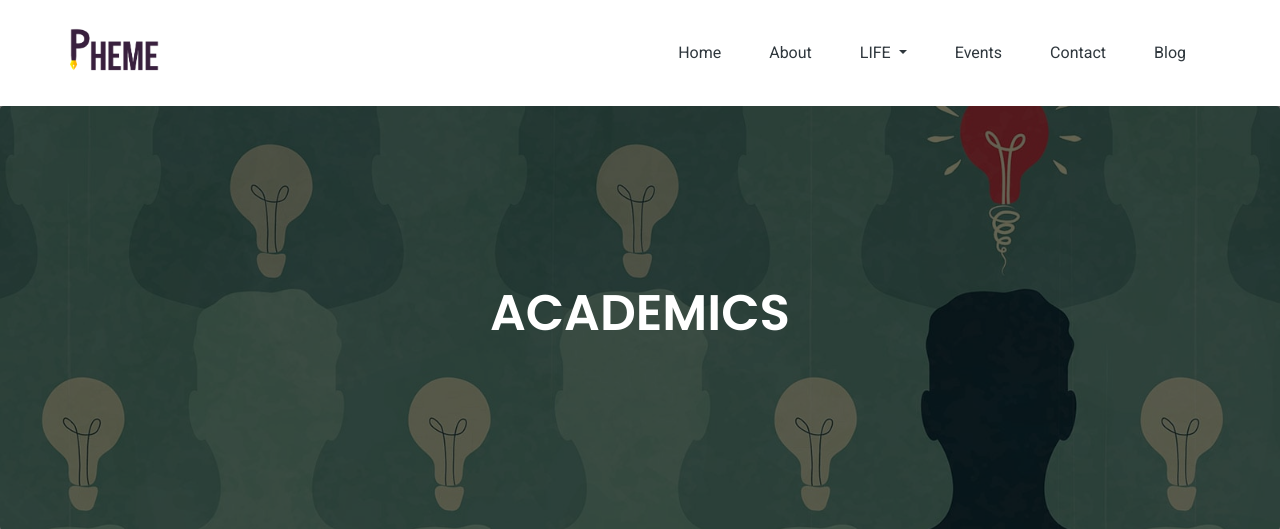
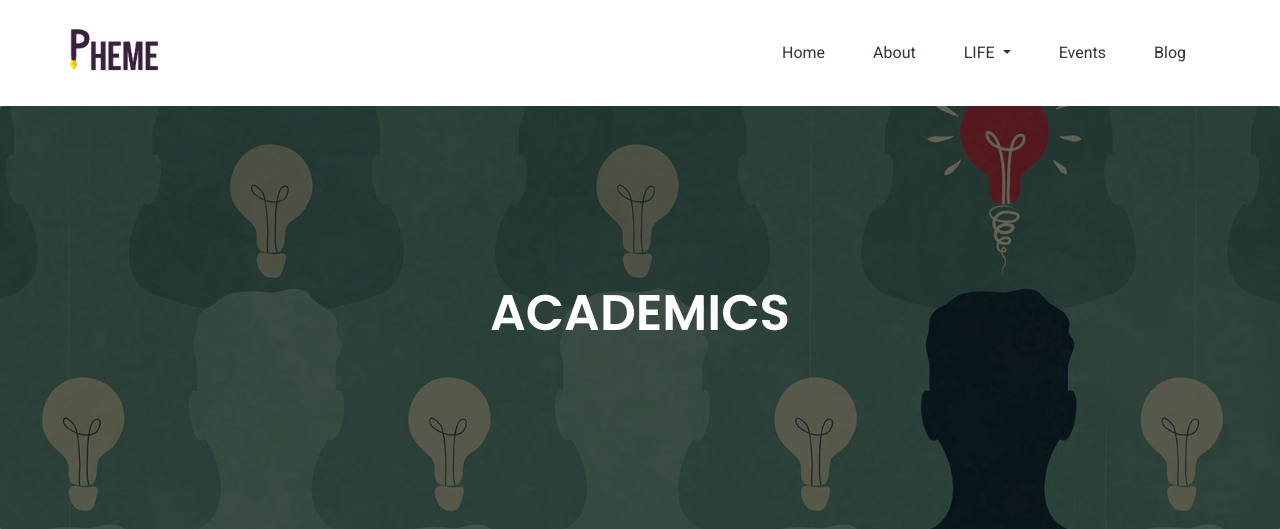
Before and after one commit to SanidhyaJohri/Pheme-Website, a Django app: page /Acads in a window 1280 px wide. Shown: the top 529 px of the page. Run offline with Django 3.2, Linux system fonts and the light colour scheme; data comes from the database, SQL or seed files in the repository; parts of the project's set-up code (start-up, migrations or seed data) failed here and were passed over; some libraries are stand-ins or nearby versions.

Commit message:
fixed-contact

```diff
--- a/templates/index.html
+++ b/templates/index.html
@@ -69,9 +69,9 @@
                   <li class="nav-item">
                     <a class="nav-link" href="/about">About</a>
                   </li>
-                  <li class="nav-item active">
+                  <!-- <li class="nav-item active">
                     <a class="nav-link" href="/contact">Contact</a>
-                  </li>
+                  </li> -->
                   <li class="nav-item active">
                     <a class="nav-link" href="blog">Blogs</a>
                   </li>
--- a/templates/navbar.html
+++ b/templates/navbar.html
@@ -50,9 +50,9 @@
                                         <a class="dropdown-item" href="elements">Elements</a>
                                     </div> -->
                                 </li>
-                                <li class="nav-item active">
+                                {% comment %} <li class="nav-item active">
                                     <a class="nav-link" href="contact">Contact</a>
-                                </li>
+                                </li> {% endcomment %}
                                 <li class="nav-item active">
                                 	<a class="nav-link" href="blog">Blog</a>
                                 </li>
```
